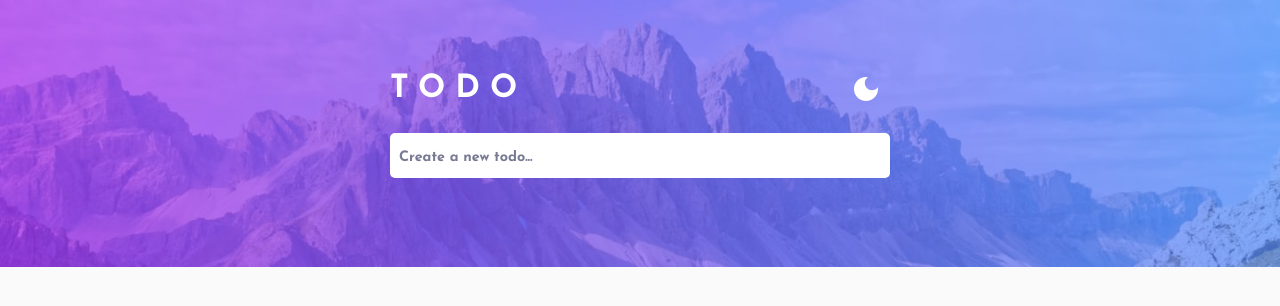
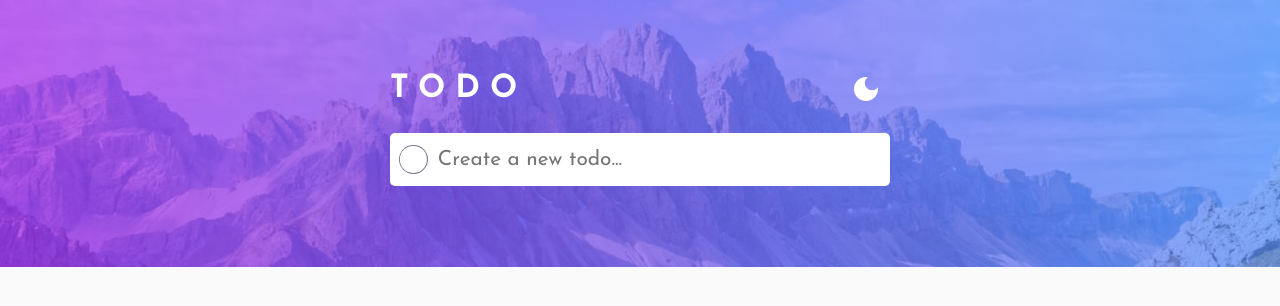
Before and after one commit to tonyykosseifyy/todo-app, a React (Create React App) app in the folder mern-tutorial/: page / in a window 1280 px wide. Shown: the top 306 px of the page. Built offline with nearby package versions, Linux system fonts and the light colour scheme.

Commit message:
styling the input

```diff
--- a/mern-tutorial/src/App.js
+++ b/mern-tutorial/src/App.js
@@ -4,17 +4,17 @@ import bgDesktopLight from "./Assets/bg-desktop-light.jpg";
 import bgDesktopDark from "./Assets/bg-desktop-dark.jpg";
 import bgMobileLight from "./Assets/bg-mobile-light.jpg";
 import bgMobileDark from "./Assets/bg-mobile-dark.jpg";
-import { AppWrapper , AppBackgroundImage , AppContainer , Title , Flex , Todo , Input} from "./components";
+import { AppWrapper , AppBackgroundImage , AppContainer , Title , Flex , Todo , Input,Check} from "./components";
 import LightModeIcon from '@mui/icons-material/LightMode';
 import DarkModeIcon from '@mui/icons-material/DarkMode';
 import IconButton from '@mui/material/IconButton';
-
+import CheckIcon from '@mui/icons-material/Check';
 
 function App() {
   const [ darkTheme , setDarkTheme ] = useState(false);
   const [ mobile , setMobile ] = useState(false);
   const [ input , setInput ] = useState("");
-
+  const [ checked , setChecked ] = useState(false);
   useEffect(() => {
     window.addEventListener("resize" , () => setMobile(window.innerWidth < 800))
   }, [])
@@ -42,8 +42,12 @@ function App() {
           </IconButton>
         </Flex>
 
-        <Todo input>
-          <Input placeholder="Create a new todo..." value={input} onChange={(e) => setInput(e.target.value)} />
+        <Todo input darkTheme={darkTheme} >
+          <Check onClick={() => setChecked(!checked)} checked={checked}>
+            <div style={{backgroundColor: darkTheme ? "transparent" : "" }} />
+            {!checked ? null : <CheckIcon />}
+          </Check>
+          <Input placeholder="Create a new todo..." value={input} onChange={(e) => setInput(e.target.value)} darkTheme={darkTheme} />
         </Todo>
       </AppContainer>
     </AppWrapper>
--- a/mern-tutorial/src/components.js
+++ b/mern-tutorial/src/components.js
@@ -57,11 +57,16 @@ export const Todo = styled.div`
 `
 
 export const Input = styled.input`
+  color: ${props => props.darkTheme ? "white" : "black"};
+  background: transparent ;
   flex: 1 ;
   outline: none ;
   border: none ;
   min-width: 0 ;
   font-size: 1.3rem;
+  caret-color: var(--Bright-blue) ;
+  caret-shape:block
+
 
   &::placeholder {
     color: var(--Dark-Grayish-Blue) ;
@@ -69,3 +74,35 @@ export const Input = styled.input`
     font-weight: bold;
   }
 `
+
+export const Check = styled.div`
+  width: 1.8em ;
+  height: 1.8em ;
+  border-radius: 50% ;
+  margin-right: 10px;
+  transition: .3s ease-out;
+  background: ${({ checked }) => checked ? "linear-gradient(to bottom right,hsl(192, 100%, 67%), hsl(280, 87%, 65%))" : "var(--Dark-Grayish-Blue)" };
+  cursor: pointer;
+  position: relative;
+  display: grid;
+  place-items: center;
+  &:hover {
+    background: linear-gradient(to bottom right,hsl(192, 100%, 67%), hsl(280, 87%, 65%));
+  }
+  & svg {
+    width: .6em ;
+    height: .6em ;
+  }
+  & > div {
+    background-color: white;
+    width: 1.64em ;
+    height: 1.64em ;
+    border-radius: 50%;
+    transition: .3s ease-out ;
+    opacity: ${({ checked }) => checked ? "0" : "1" };
+    position: absolute ;
+    top: 50% ;
+    left: 50% ;
+    transform: translate(-50% , -50%);
+  }
+`
--- a/mern-tutorial/src/index.css
+++ b/mern-tutorial/src/index.css
@@ -7,7 +7,7 @@
 
 :root {
   --Bright-blue: hsl(220, 98%, 61%) ;
-  --Check-Background: linear-gradient hsl(192, 100%, 67%) to hsl(280, 87%, 65%);
+  --Check-Background: linear-gradient(to bottom right ,hsl(192, 100%, 67%), hsl(280, 87%, 65%));
   --Very-Light-Gray: hsl(0, 0%, 98%) ;
   --Very-Light-Grayish-Blue: hsl(236, 33%, 92%);
   --Light-Grayish-Blue: hsl(233, 11%, 84%);
```
